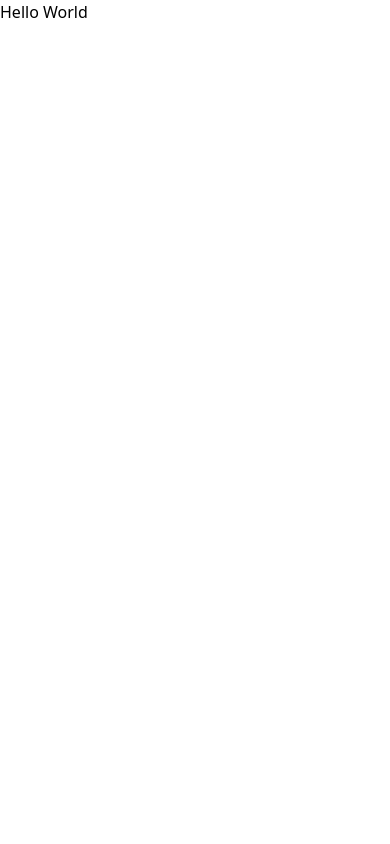
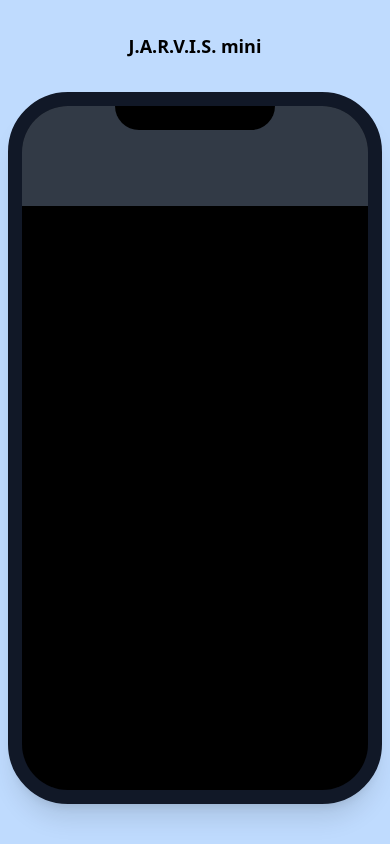
Before and after one commit to Divici/jarvis-mini, a React (Create React App) app: page / in a window 390 px wide. Built offline with nearby package versions, Linux system fonts and the light colour scheme.

Commit message:
phone frame component and basic styling added

```diff
--- a/src/App.js
+++ b/src/App.js
@@ -1,5 +1,10 @@
+import PhoneFrame from "./components/PhoneFrame";
+
 function App() {
-  return <div className="App">Hello World</div>;
+  return <div className="sm:px-10 min-h-screen bg-blue-200 flex-col flex-wrap mx-auto">
+    <h1 className="py-8 text-center text-lg font-semibold">J.A.R.V.I.S. mini</h1>
+    <PhoneFrame/>
+  </div>;
 }
 
 export default App;
--- /dev/null
+++ b/src/components/PhoneFrame.js
@@ -0,0 +1,12 @@
+const PhoneFrame = () => {
+    return (
+        <div className=" relative h-[712px] sm:w-[550px] bg-gray-900 mx-2 sm:mx-auto rounded-[60px] shadow-xl overflow-hidden border-[14px] border-gray-900">
+            <div className="absolute inset-0 h-full w-full bg-black">
+                <div className="absolute inset-0 h-[100px] w-full bg-slate-500 opacity-50"></div>
+                <div className="absolute inset-0 h-6 w-40 mx-auto bg-black rounded-b-3xl"></div>
+            </div>
+        </div>
+    )
+}
+
+export default PhoneFrame;
```
Also changed, not shown: src/setupTests.js (deleted, +0 -5 lines), 1 other file (tests, documents, lock files or other folders).
